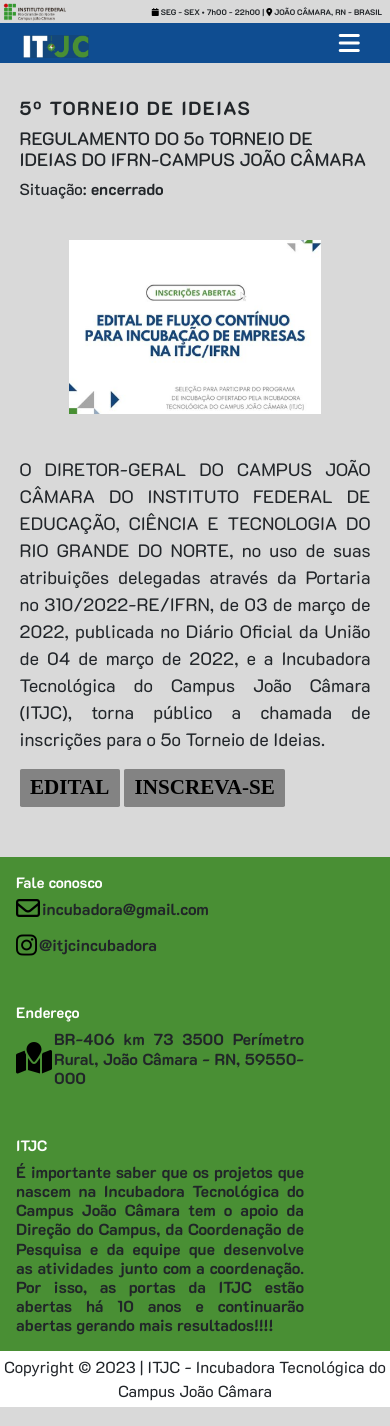
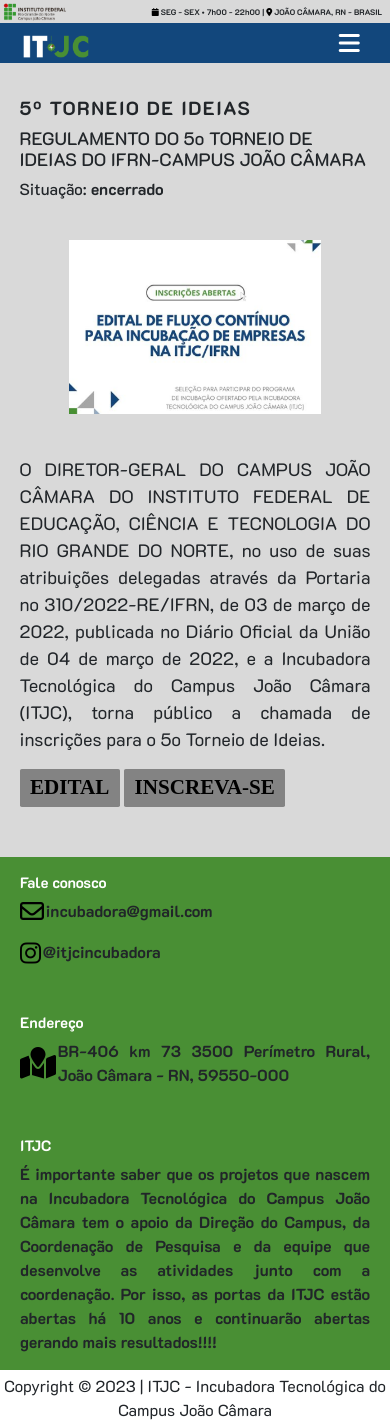
Before and after one commit to luizeduardosb/app-itjc, a Django app: page /edital/3 in a window 390 px wide. Run offline with Django 4.2, Linux system fonts and the light colour scheme; data comes from the database, SQL or seed files in the repository; both versions use the stored data as it was after the commit; some libraries are stand-ins or nearby versions.

Commit message:
Responsividade e adição de notas na área de administração

```diff
--- a/aplicacoes/models.py
+++ b/aplicacoes/models.py
@@ -11,7 +11,7 @@
     link = models.TextField(null=True)
     inscricao = models.TextField(null=True)
     status = models.CharField(max_length=9, choices=STATUS,)
-    destaque = models.CharField(max_length=3, choices=DESTAQUE, blank=True)
+    destaque = models.CharField(max_length=3, choices=DESTAQUE, blank=True, help_text="Caso deseja que ESSE EDITAL fique em destaque na página inicial, edite e DESMARQUE O EDITAL ANTERIOR, para não ocorrer conflito!")
     imagem = models.ImageField(upload_to='fotosEditais', null=True, blank=True, default='default.jpg')
 
 
@@ -32,7 +32,7 @@
     endereco_digital = models.CharField(max_length=100, null=True, blank=True)
     telefone = models.CharField(max_length=50, null=True, blank=True)
     whatsapp = models.CharField(max_length=50, null=True, blank=True)
-    imagem = models.ImageField(upload_to='logoEmpresas', null=True, blank=True, default='default.jpg')
+    imagem = models.ImageField(upload_to='logoEmpresas', null=True, blank=True, default='default.jpg', help_text="ATENÇÃO! PARA UMA MELHOR EXPERIÊNCIA DO USUÁRIO, ADICIONE APENAS IMAGENS EM PNG")
 
     def __str__(self):
         return self.nome
--- a/aplicacoes/static/css/estilos.css
+++ b/aplicacoes/static/css/estilos.css
@@ -72,7 +72,7 @@
 }
 
 .container-fluid {
-    background-color: #0F4D91;
+    background-color: #12477C;
 }
 
 #itjc {
@@ -477,9 +476,37 @@
 }
 
 #card-img-top {
-    width: 15vw;
+    width: 19vw;
     height: 12vw;
 
+}
+
+p.card-text {
+    line-height: 1.5;
+}
+
+.card-body.empresa {
+    padding: 0 2vh 3vh 2vh;
+}
+
+.loc-empresa {
+    display: flex;
+}
+
+.loc-empresa i {
+    width: 5%;
+    padding-top: 2vh;
+}
+
+.loc-empresa p {
+    width: 95%;
+    float: right;
+    padding-left: 1vh;
+    font-size: 13px;
+}
+
+.card-body.empresa a {
+    margin-top: 50%
 }
 
 /* Seção mensagem email */
@@ -838,7 +868,12 @@
 
     #ulContato {
         display: block;
-        margin-left: 28%;
+        margin-left: 13%;
+        margin-right: 5%;
+    }
+
+    div.card.contato {
+        width: 90%;
     }
 
     /* Seção email*/
@@ -1203,7 +1253,13 @@
     /* Seção contatos */
 
     #ulContato {
-        margin-left: 22%;
+        display: block;
+        margin-left: 5%;
+        margin-right: 5%;
+    }
+
+    div.card.contato {
+        width: 100%;
     }
 
     /* Seção Empresas*/
@@ -1287,8 +1343,13 @@
     }
 
     /* Seção contatos */
+    #ulContato {
+        display: block;
+        margin-left: 1%;
+        margin-right: 1%;
+    }
 
-    #ulContato {
-        margin-left: 0;
+    div.card.contato {
+        width: 100%;
     }
 }
```
Also changed, not shown: other parts of aplicacoes/static/css/estilos.css (+26 -9 lines), aplicacoes/templates/aplicacoes/index.html (+6 -1 lines), aplicacoes/migrations/0019_alter_edital_imagem_alter_empresa_imagem.py (added), aplicacoes/migrations/0020_alter_edital_imagem_alter_empresa_imagem.py (added), aplicacoes/migrations/0021_alter_edital_destaque_alter_edital_imagem.py (added), db.sqlite3, media/fotosEditais/legion_game_shop.ico (added), media/logoEmpresas/kisspng-logo-microsoft-corporation-brand-windows-server-20-5b6885e31b3ae3.5_Baewl0q.png (added).
